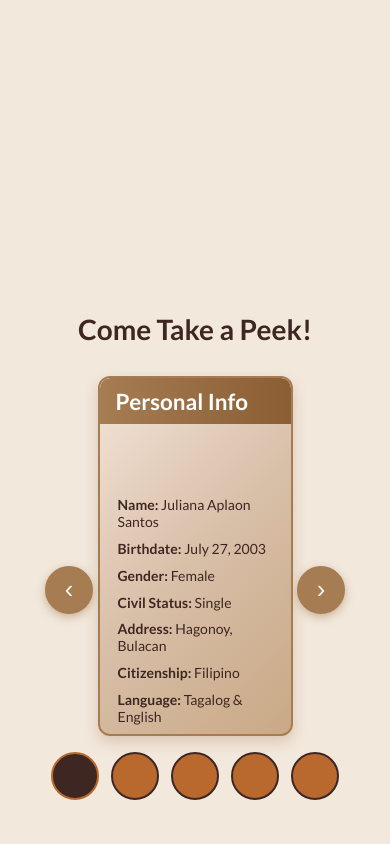
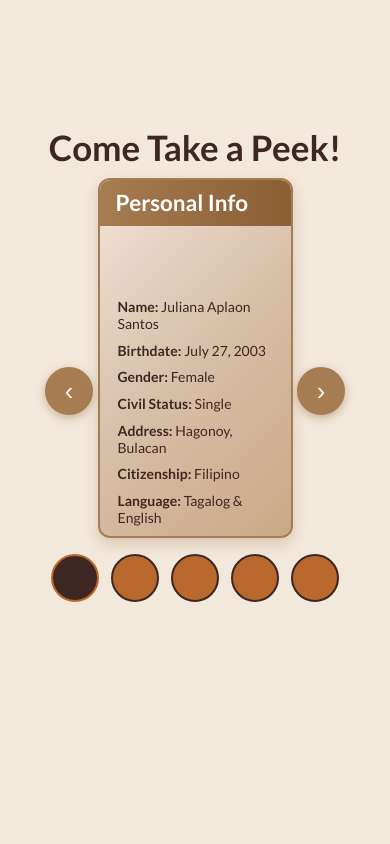
Before and after one commit to julianaaplaonsantos/mywebsite, a React (Vite) app: page / in a window 390 px wide. Shown: the part 720-1564 px from the top of the page. Built offline with nearby package versions, Linux system fonts and the light colour scheme.

Commit message:
minor fixes

```diff
--- a/src/sections/About.css
+++ b/src/sections/About.css
@@ -443,13 +443,15 @@
 /* tablets */
 @media (max-width: 1024px) {
   .about-section {
-    padding: 60px 20px;
+    justify-content: flex-start;
+    align-items: flex-start;
+    padding-top: 20px;
   }
 
   .about-section > h2 {
-    margin-top: -155px;
-    margin-bottom: 30px;
-    font-size: 45px;
+    position: relative;
+    top: -20px;
+    margin: 0;
   }
 
   .slider-container {
@@ -465,12 +467,14 @@
 /* small tablets & large phones */
 @media (max-width: 768px) {
   .about-section {
-    padding: 60px 15px 40px;
+    justify-content: flex-start;
+    align-items: center;
+    padding-top: 15px;
   }
 
   .about-section > h2 {
-    font-size: 28px;
-    margin-top: -155px;
+    top: -10px;
+    text-align: center;
   }
 
   .slider-container {
```
